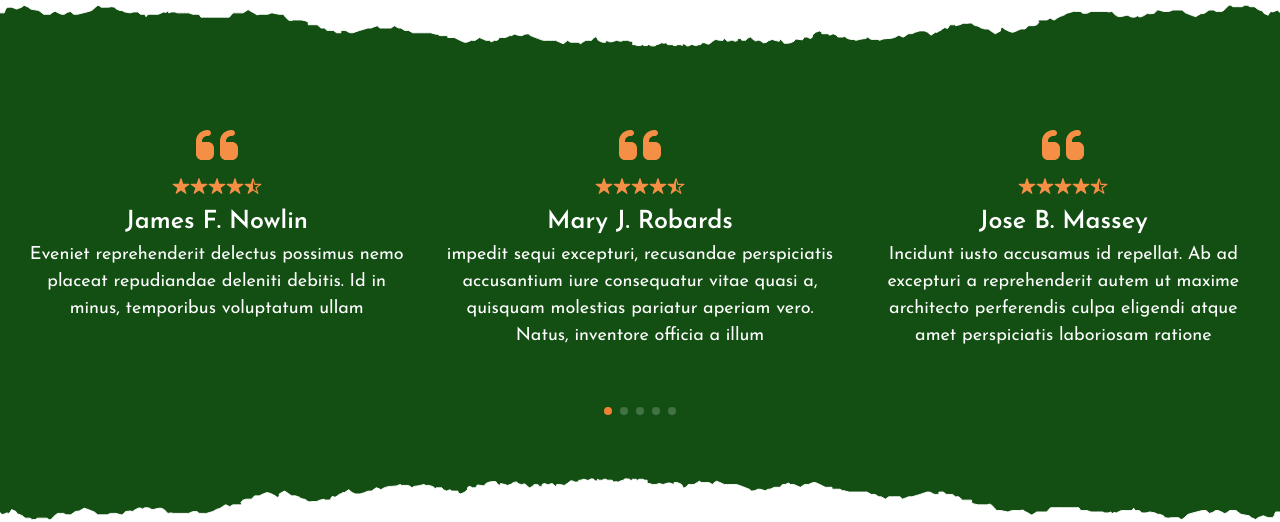
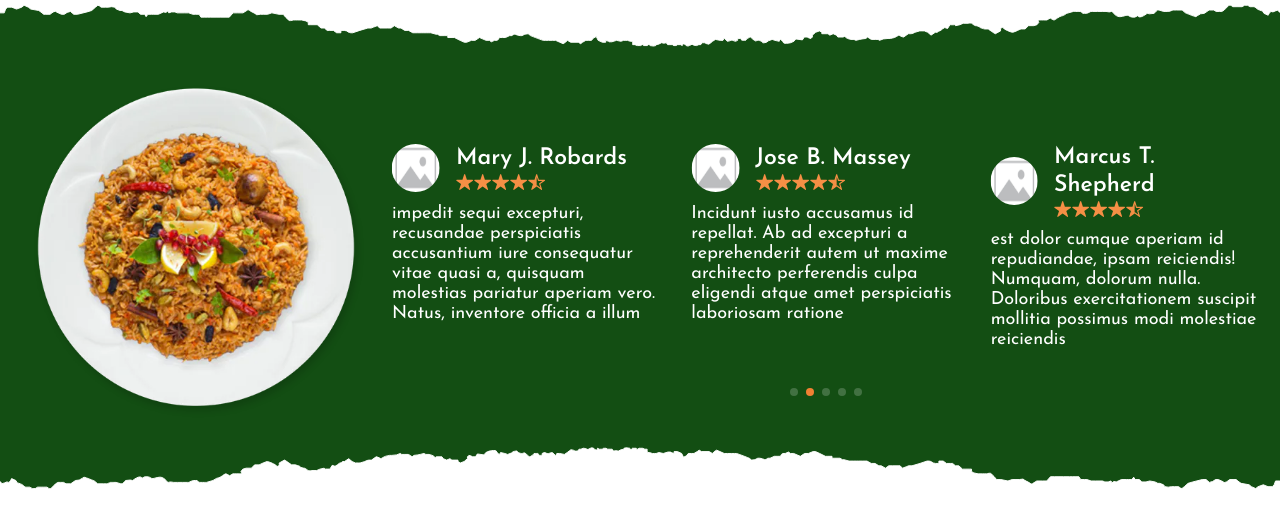
Before and after one commit to Sojib240/restaurant, a React (Vite) app: page / in a window 1280 px wide. Shown: the part 6987-7509 px from the top of the page. Built offline with nearby package versions, Linux system fonts and the light colour scheme.

Commit message:
first commit

```diff
--- a/src/Components/Reviews.jsx
+++ b/src/Components/Reviews.jsx
@@ -16,66 +16,58 @@ const Reviews = () => {
     const reviewsData = [
         {
             id: 1,
-            logo: <FaQuoteLeft />,
+            logo: "/demoImg.jpg",
             title: "James F. Nowlin",
             desc: "Eveniet reprehenderit delectus possimus nemo placeat repudiandae deleniti debitis. Id in minus, temporibus voluptatum ullam",
         },
         {
             id: 2,
-            logo: <FaQuoteLeft />,
+            logo: "/demoImg.jpg",
             title: "Mary J. Robards",
             desc: "impedit sequi excepturi, recusandae perspiciatis accusantium iure consequatur vitae quasi a, quisquam molestias pariatur aperiam vero. Natus, inventore officia a illum",
         },
         {
             id: 3,
-            logo: <FaQuoteLeft />,
+            logo: "/demoImg.jpg",
             title: "Jose B. Massey",
             desc: "Incidunt iusto accusamus id repellat. Ab ad excepturi a reprehenderit autem ut maxime architecto perferendis culpa eligendi atque amet perspiciatis laboriosam ratione",
         },
         {
             id: 4,
-            logo: <FaQuoteLeft />,
+            logo: "/demoImg.jpg",
             title: "Marcus T. Shepherd",
             desc: "est dolor cumque aperiam id repudiandae, ipsam reiciendis! Numquam, dolorum nulla. Doloribus exercitationem suscipit mollitia possimus modi molestiae reiciendis",
         },
         {
             id: 5,
-            logo: <FaQuoteLeft />,
+            logo: "/demoImg.jpg",
             title: "Ulrich Eisenhauer",
             desc: "Consectetur harum cumque in similique rem, aperiam doloribus consequuntur autem est hic laudantium ab temporibus magni ullam maiores voluptatibus.",
         },
     ];
     return (
-        <div className="w-full pt-[15%] md:pt-[12%] lg:pt-[10%] pb-[8%] px-5 testimonial bg-greenShade-300 relative overflow-hidden">
-            {/* <div className="w-full h-full absolute top-0 left-0 z-30 mr-10 opacity-10 pointer-events-none">
-                <img
-                    className="w-full h-full object-cover"
-                    src="/bg1.png"
-                    alt=""
-                />
-            </div> */}
+        <div className="w-full pt-[8%] pb-[10%] sm:pb-[8%] md:pt-[8%] md:pb-[8%] lg:pt-[6%] lg:pb-[6%] px-5 testimonial bg-greenShade-300 relative overflow-hidden">
             <div className="bg w-[101%] absolute -bottom-[2px] -left-[2px] rotate-180 z-40">
                 <img className="w-full" src="/wave2.svg" alt="" />
             </div>
             <div className="bg w-[101%] absolute -top-[1px]  -right-[2px] z-40">
                 <img className="w-full" src="/wave2.svg" alt="" />
             </div>
-            <div className="max-w-[1800px] mx-auto">
-                <div className="slider">
+            <div className="max-w-[1800px] mx-auto flex items-center flex-wrap-reverse sm:flex-nowrap gap-5">
+                <div className="w-full sm:w-[40%] md:w-[30%]">
+                    <img className="w-full" src="/item2.webp" alt="" />
+                </div>
+                <div className="slider w-full sm:w-[60%] md:w-[70%]">
                     <Swiper
                         loop
-                        slidesPerView={4}
+                        slidesPerView={3}
                         spaceBetween={30}
-                        // autoplay={{
-                        //     delay: 4000,
-                        //     disableOnInteraction: false,
-                        // }}
+                        autoplay={{
+                            delay: 4000,
+                            disableOnInteraction: false,
+                        }}
                         breakpoints={{
                             280: {
-                                slidesPerView: 1,
-                                spaceBetween: 20,
-                            },
-                            576: {
                                 slidesPerView: 1,
                                 spaceBetween: 20,
                             },
@@ -83,7 +75,7 @@ const Reviews = () => {
                                 slidesPerView: 2,
                                 spaceBetween: 20,
                             },
-                            1024: {
+                            1200: {
                                 slidesPerView: 3,
                                 spaceBetween: 30,
                             },
@@ -93,7 +85,7 @@ const Reviews = () => {
                             clickable: true,
                         }}
                         modules={[Autoplay, Pagination]}
-                        className="mySwiper pb-20"
+                        className="mySwiper pb-[7%] pt-[7%]"
                     >
                         {reviewsData.map((item) => {
                             return (
@@ -101,34 +93,41 @@ const Reviews = () => {
                                     key={item.id}
                                     className=" cursor-move flex justify-center items-center"
                                 >
-                                    <div className="flex flex-col justify-center items-center text-center max-w-[520px] w-full">
-                                        <div className="flex flex-col items-center gap-2">
-                                            <span className="text-5xl text-orangeShade-300">
-                                                {item.logo}
-                                            </span>
+                                    <div className="flex flex-col justify-center items-start text-left gap-3 max-w-[520px] w-full">
+                                        <div className="flex items-center gap-4">
+                                            <div className="w-12 h-12">
+                                                <img
+                                                    className="w-full h-full rounded-full "
+                                                    src={item.logo}
+                                                    alt=""
+                                                />
+                                            </div>
+
+                                            <div className="">
+                                                <h2 className="text-lg lg:text-[23px] font-JosefinSans_semibold text-white">
+                                                    {item.title}
+                                                </h2>
                                                 <div className="flex">
-                                                <span className="text-lg text-orangeShade-300">
+                                                    <span className="text-base lg:text-lg text-orangeShade-300">
                                                         <IoStar />
                                                     </span>
-                                                <span className="text-lg text-orangeShade-300">
+                                                    <span className="text-base lg:text-lg text-orangeShade-300">
                                                         <IoStar />
                                                     </span>
-                                                <span className="text-lg text-orangeShade-300">
+                                                    <span className="text-base lg:text-lg text-orangeShade-300">
                                                         <IoStar />
                                                     </span>
-                                                <span className="text-lg text-orangeShade-300">
+                                                    <span className="text-base lg:text-lg text-orangeShade-300">
                                                         <IoStar />
                                                     </span>
 
-                                                <span className="text-lg text-orangeShade-300">
+                                                    <span className="text-base lg:text-lg text-orangeShade-300">
                                                         <IoStarHalf />
                                                     </span>
                                                 </div>
-                                            <h2 className="text-[25px] font-JosefinSans_semibold text-white">
-                                                {item.title}
-                                            </h2>
                                             </div>
-                                        <p className="text-[18px] font-JosefinSans_Regular text-white">
+                                        </div>
+                                        <p className="text-[15px] lg:text-[18px] font-JosefinSans_Regular text-white leading-5">
                                             {item.desc}
                                         </p>
                                     </div>
--- a/src/Pages/HomePage.jsx
+++ b/src/Pages/HomePage.jsx
@@ -21,7 +21,7 @@ const HomePage = () => {
             <SignatureDishes />
             <Reviews />
             <WhyUs />
-            {/* <VideoGallery /> */}
+            <VideoGallery />
             <ContactUs />
             <PopUp popup={popup} setpopup={setpopup} />
         </div>
--- a/src/index.css
+++ b/src/index.css
@@ -118,6 +118,6 @@ span.swiper-pagination-bullet {
     min-height: 100vh;
     background-attachment: fixed;
 } */
-.react-transform-component.transform-component-module_content__uCDPE._2UUxD {
+/* .react-transform-component.transform-component-module_content__uCDPE._2UUxD {
     align-items: center !important;
-}
+} */
```
Also changed, not shown: public/demoImg.jpg (added). Lines whose indentation alone changed are shown as unchanged.
